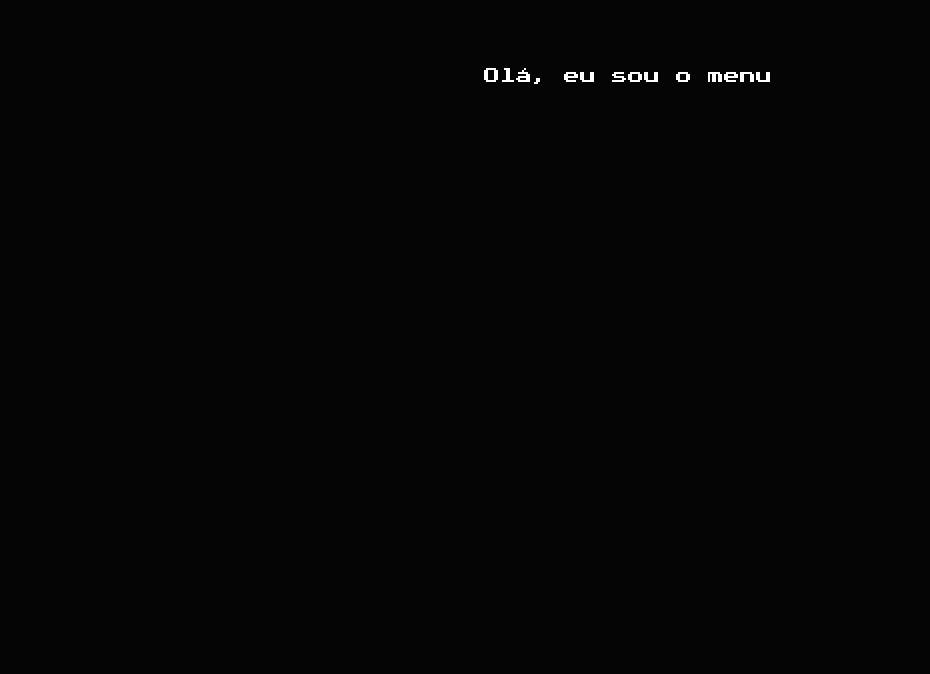
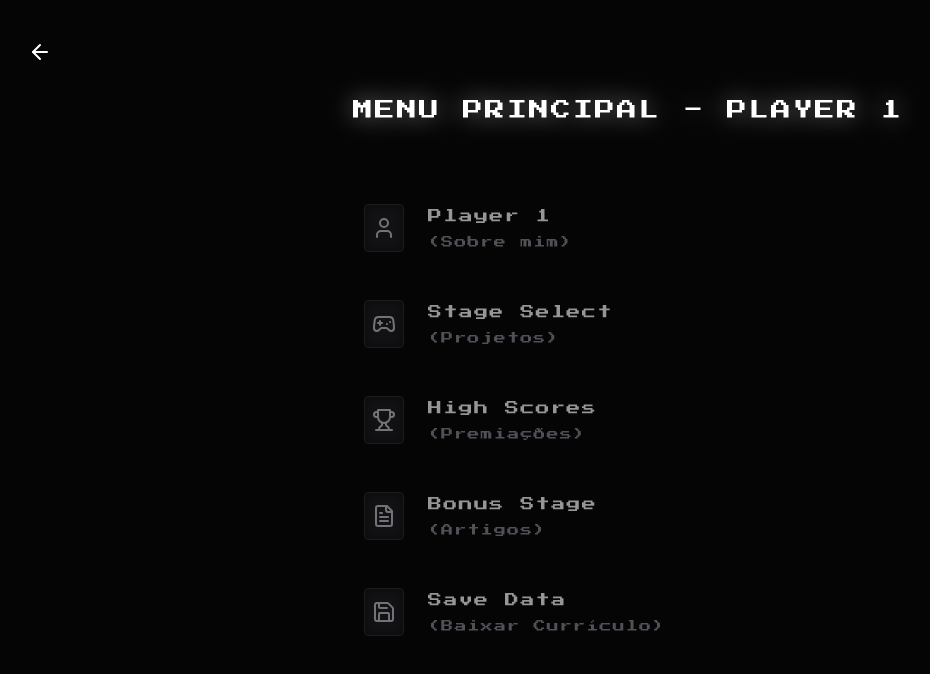
Before and after one commit to WaliSantos/Gamified-Retro-Portfolio-, a React (Vite) app: page /menu in a window 1280 px wide. Shown: the top 674 px of the page, without its empty margins (12-942 px from the left). Built offline with nearby package versions, Linux system fonts and the light colour scheme.

Commit message:
add: Menu

```diff
--- /dev/null
+++ b/src/components/GameMenu.jsx
@@ -0,0 +1,106 @@
+import { FileText, Gamepad2, Save, Trophy, User } from "lucide-react";
+import { motion } from "motion/react";
+import { useState } from "react";
+
+function GameMenu() {
+  const [hoveredItem, setHoveredItem] = useState(null);
+
+  const menuItems = [
+    {
+      id: 1,
+      label: "Player 1",
+      sub: "Sobre mim",
+      icon: User,
+    },
+    {
+      id: 2,
+      label: "Stage Select",
+      sub: "Projetos",
+      icon: Gamepad2,
+    },
+    {
+      id: 3,
+      label: "High Scores",
+      sub: "Premiações",
+      icon: Trophy,
+    },
+    {
+      id: 4,
+      label: "Bonus Stage",
+      sub: "Artigos",
+      icon: FileText,
+    },
+    {
+      id: 5,
+      label: "Save Data",
+      sub: "Baixar Currículo",
+      icon: Save,
+    },
+  ];
+  return (
+    <motion.ul
+      initial={{ opacity: 0 }}
+      animate={{ opacity: 1 }}
+      transition={{ delay: 0.4 }}
+      className="relative flex flex-col gap-4 w-full max-w-2xl z-20 pb-16"
+      onMouseLeave={() => setHoveredItem(null)}
+    >
+      {menuItems.map((item) => {
+        const Icon = item.icon;
+
+        return (
+          <li
+            key={item.id}
+            onMouseEnter={() => setHoveredItem(item.id)}
+            className={`flex items-center gap-4 md:gap-6 p-3 md:p-4
+                                    cursor-pointer transition-all duration-200
+                                    group ${hoveredItem == item.id ? "bg-zinc-900/50 scale-[1.02]" : "opacity-70 hover:opacity-95 "}`}
+          >
+            <div className="w-6 md:w-8 flex justify-center ">
+              {hoveredItem == item.id ? (
+                <motion.div
+                  layoutId="cursor"
+                  className="w-0 h-0 border-y-[6px] md:border-y-[8px] border-y-transparent border-l-[10px]
+                                    md:border-l-[12px] border-l-white drop-shadow-[0_0_8px_rgba(255,255,255,0.8)]"
+                />
+              ) : (
+                <div
+                  className="w-0 h-0 border-y-[6px] md:border-y-[8px] border-y-transparent border-l-[10px]
+                        md:border-l-[12px] border-l-transparent"
+                ></div>
+              )}
+            </div>
+            <div
+              className="flex items-center justify-center bg-zinc-900 w-10 h-10 md:-w-12 md:h-12 text-white
+                        rounded shrink-0 shadow-[inset_0_0_10px_rgba(0,0,0,0.5)] border border-zinc-800"
+            >
+              <Icon
+                size={20}
+                className={`md:w-6 md:h-6
+                                        ${
+                                          hoveredItem == item.id
+                                            ? "drop-shadow-[0_0_8px_rgba(255,255,255,0.8)] text-white"
+                                            : "text-zinc-400"
+                                        }
+                `}
+              />
+            </div>
+            <div className="flex flex-col gap-1.5 md:gap-2">
+              <span
+                className={`text-[10px] md:text-xs lg:text-sm tracking-widest
+                                            ${hoveredItem == item.id ? "text-white drop-shadow-[0_0_8px_rgba(255,255,255,0.8)]" : "text-zinc-300"}`}
+              >
+                {item.label}
+              </span>
+              <span className="text-[8px] md:text-[10px] lg:text-xs text-zinc-500 tracking-widest">
+                ({item.sub})
+              </span>
+            </div>
+          </li>
+        );
+      })}
+    </motion.ul>
+  );
+}
+
+export default GameMenu;
--- /dev/null
+++ b/src/components/Title.jsx
@@ -0,0 +1,17 @@
+import { motion } from "motion/react";
+
+function Title(){
+    return(
+        <motion.h1
+            initial={{y:-50, opacity:0}}
+            animate={{y:0, opacity:1}}
+            transition={{ delay: 0.3, type: 'spring' }}
+            className="text-xs md:text-lg lg:text-xl mt-12 md:mt-8 lg:mb-16
+                        text-center tracking-widest  drop-shadow-[0_0_12px_rgba(255,255,255,0.5)]"
+
+                >MENU PRINCIPAL - PLAYER 1
+        </motion.h1>
+    )
+}
+
+export default Title;
--- a/src/pages/Menu.jsx
+++ b/src/pages/Menu.jsx
@@ -1,11 +1,29 @@
+import { ArrowLeft } from "lucide-react";
 import { motion } from "motion/react";
+import { useNavigate } from "react-router-dom";
+import Title from "../components/Title";
+import GameMenu from "../components/GameMenu";
 
 function Menu(){
+
+    const navigate = useNavigate();
     return(
         <motion.div
             className="absolute inset-0 bg-[#050505] w-full h-full flex flex-col items-center p-6 md:p-12 lg:p-16 z-50 overflow-y-auto"
         >
-            <h1>Olá, eu sou o menu</h1>
+            <motion.button
+                initial={{opacity:0}}
+                animate={{opacity:1}}
+                transition={{delay: 0.5}}
+                className="absolute top-6 left-6 md:top-10 md:left-10"
+                onClick={()=> {navigate('/')}}
+            >
+                    <ArrowLeft className="w-6 h-6 text-white" />
+            </motion.button>
+
+            <Title/>
+            <GameMenu/>
+
         </motion.div>
     )
 }
```
